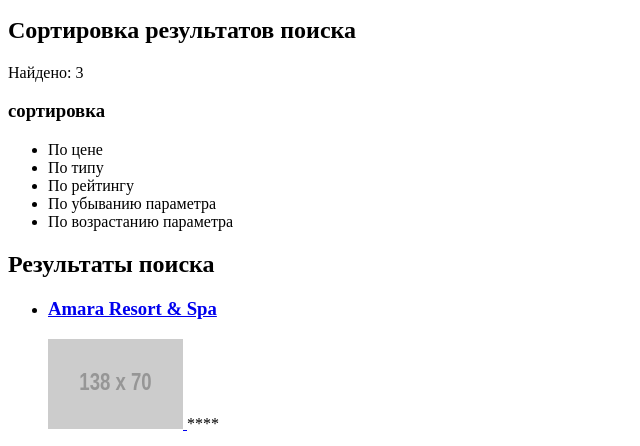
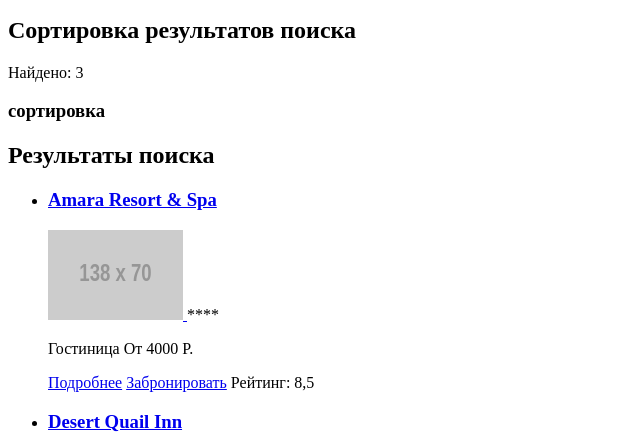
Before and after one commit to Ilyalinich/1500115-sedona-29, a plain HTML site: page hotels.html in a window 1280 px wide. Shown: the part 304-750 px from the top of the page, without its empty margins (0-640 px from the left). Drawn offline with Linux system fonts and the light colour scheme; placeholder pictures from the web are drawn by us.

Commit message:
Изменения для файла поиска отелей
1. Убрал список в секции сортировки
2. Закомментировал место для двух форм

```diff
--- a/hotels.html
+++ b/hotels.html
@@ -33,13 +33,8 @@
         <h2>Сортировка результатов поиска</h2><!--скроем в стилях-->
         <p>Найдено: 3</p>
         <h3>сортировка</h3>
-          <ul>
-            <li>По цене</li>
-            <li>По типу</li>
-            <li>По рейтингу</li>
-            <li>По убыванию параметра</li>
-            <li>По возрастанию параметра</li><!--уточнить верно ли доавить эемменты в список сортировки-->
-          </ul>
+          <!--форма сортировки по типу параметра-->
+          <!--форма сортировки по значению параметра-->
       </section>
 
       <section>
```
